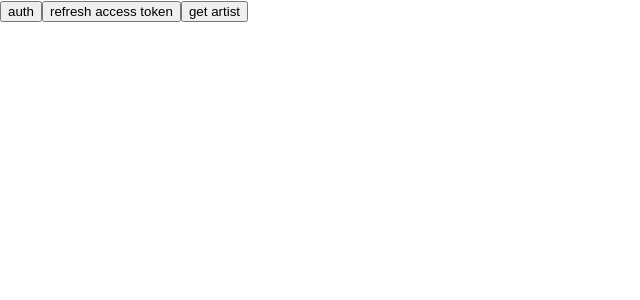
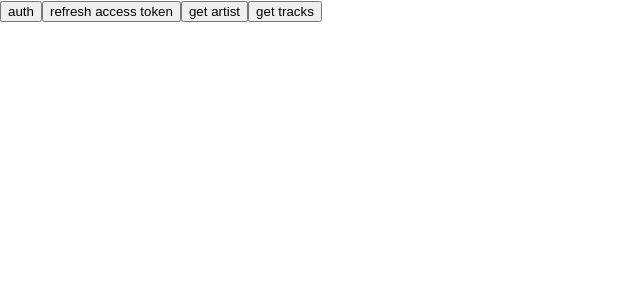
Before and after one commit to t-naganuma/next-spotify-api-tutorial, a Next.js app: page / in a window 1280 px wide. Shown: the top 300 px of the page, without its empty margins (0-640 px from the left). Built offline with nearby package versions, Linux system fonts and the light colour scheme.

Commit message:
get tracks

```diff
--- a/pages/index.js
+++ b/pages/index.js
@@ -3,6 +3,7 @@ import React, { useState, useEffect } from 'react';
 
 export default function index() {
   const [artists, setArtists] = useState([]);
+  const [tracks, setTracks] = useState([]);
 
   useEffect(() => {
     const getAccessToken = async () => {
@@ -80,23 +81,61 @@ export default function index() {
       });
   };
 
-  const displayArtists = () => {
-    return artists.map((artist) => {
+  const displayArtists = (artists.map((artist) => {
       return (
-        <div>
-          <p key={artist.id}>{artist.name}</p>
+        <li key={artist.id}>
+          {artist.name}
           <img src={artist.images[0].url} alt="" />
-        </div>
+        </li>
       );
-    });
+    })
+  );
+
+  // APIを叩いて結果をstateに格納する
+  const getTracks = () => {
+    const accessToken = localStorage.getItem('accessToken');
+    if (!accessToken) {
+      alert(
+        'アクセストークンが取得できていません。\nauthボタンを押して認証し直してください。'
+      );
+      return;
+    }
+
+    const endpoint = 'https://api.spotify.com/v1/me/top/tracks';
+    const headers = { Authorization: `Bearer ${accessToken}` };
+    axios
+      .get(endpoint, { headers })
+      .then((res) => {
+        console.log(res.data.items);
+        setTracks(res.data.items);
+      })
+      .catch((error) => {
+        console.log(error);
+        // エラーは401と決めうち
+        alert(
+          'アクセストークンが無効です。\nauthボタンを押して認証し直すか、refresh access tokenボタンを押してトークンを更新してください。'
+        );
+      });
   };
+
+  const displayTracks = (tracks.map((track) => {
+      return (
+        <li key={track.id}>
+          {track.name}
+          <img src={track.album.images[0].url} alt="" />
+        </li>
+      );
+    })
+  );
 
   return (
     <>
       <button onClick={auth}>auth</button>
       <button onClick={refreshAccessToken}>refresh access token</button>
       <button onClick={getArtist}>get artist</button>
-      {displayArtists()}
+      <button onClick={getTracks}>get tracks</button>
+      <ul>{displayArtists}</ul>
+      <ul>{displayTracks}</ul>
     </>
   );
 }
```
